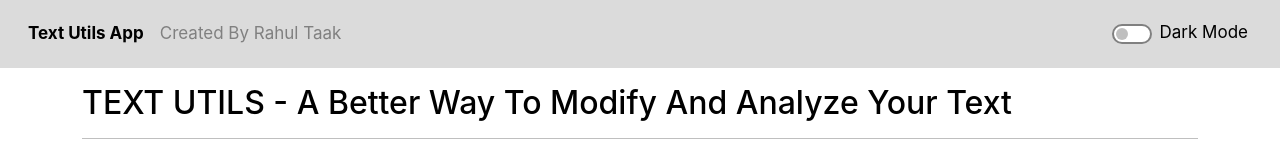
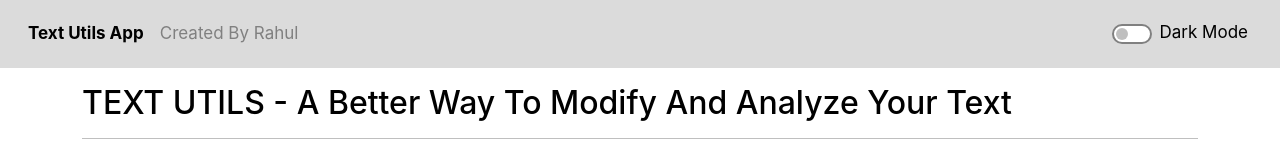
Before and after one commit to rahul-1702/TextUtils, a React (Create React App) app: page / in a window 1280 px wide. Shown: the top 153 px of the page. Built offline with nearby package versions, Linux system fonts and the light colour scheme.

Commit message:
Update Navbar.js

```diff
--- a/src/components/Navbar.js
+++ b/src/components/Navbar.js
@@ -54,17 +54,8 @@ export default function Navbar() {
           </a>
           <div className="collapse navbar-collapse" id="navbarSupportedContent">
             <ul className="navbar-nav mb-2 mb-lg-0">
-              {/* <li className="nav-item">
-                <a className="nav-link" aria-current="page" href="/" style={navCol}>
-                  Home
-                </a>
-              </li>
-              <li className="nav-item">
-                <a className="nav-link" aria-current="page" href="/" style={navCol}>
-                  About
-                </a>
-              </li> */}
-              <p style={{height: '100%', margin: 'auto 0px', color: 'gray'}}>Created By Rahul Taak</p>
+
+              <p style={{height: '100%', margin: 'auto 0px', color: 'gray'}}>Created By Rahul</p>
             </ul>
           </div>
           <div className="form-check form-switch">
```
